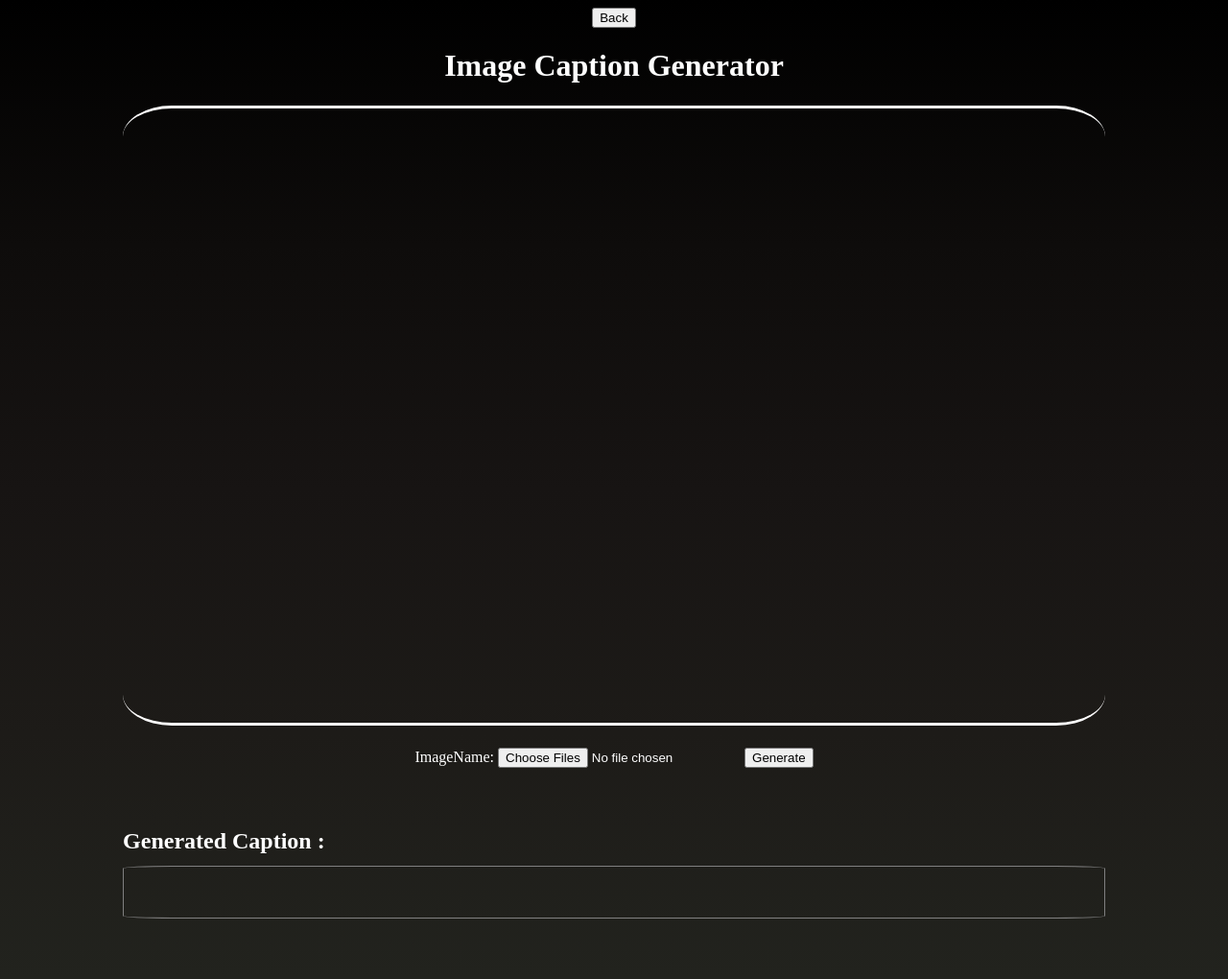
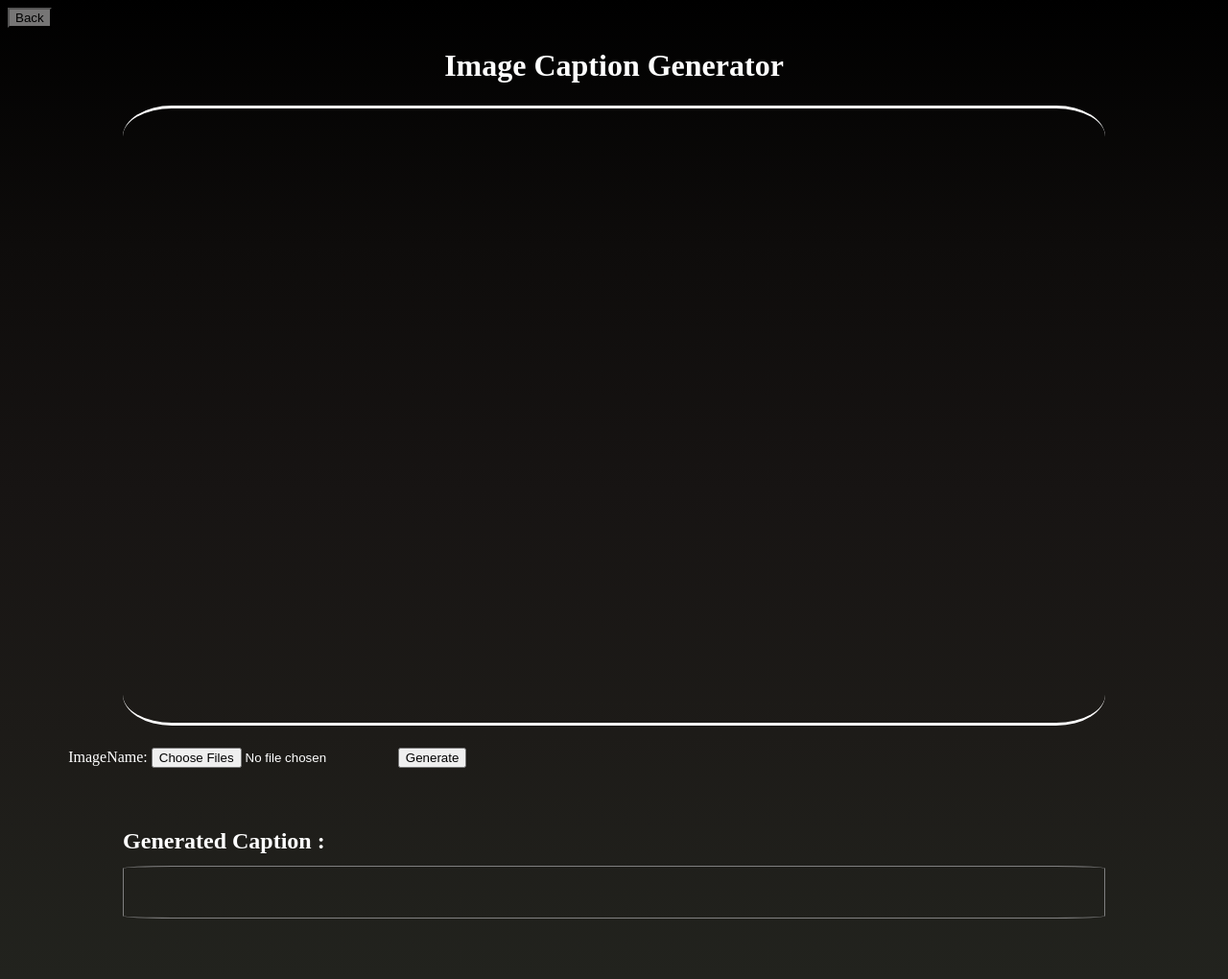
Before and after one commit to Kunal-Shaw-097/MyPortfolio, a Django app: page /ImgCap/ in a window 1280 px wide. Shown: the whole page at 96% size. Run offline with Django 5.2, Linux system fonts and the light colour scheme; a map, chart or similar area stays blank.

Commit message:
minor frontend changes

```diff
--- a/ProjImgCap/static/css/styles1.css
+++ b/ProjImgCap/static/css/styles1.css
@@ -16,10 +16,6 @@ h2{
 div{
     display: block;
     color: white;
-}
-
-form{
-    text-align: center;
 }
 
 #top{
@@ -56,3 +52,9 @@ form{
     max-height: 540px;
     max-width: 540px;
 }
+
+#back_button{
+    color: black;
+    background-color: rgb(118, 117, 117);
+    text-align: left;
+}
--- a/ProjImgCap/templates/upload.html
+++ b/ProjImgCap/templates/upload.html
@@ -1,16 +1,16 @@
 {% load static %}
 <!DOCTYPE html>
 <html>
-    <form action="{% url 'portfolio:index' %}" method="POST" enctype="multipart/form-data">
-        {% csrf_token %}
-        <button type="submit">Back</button>
-    </form>
     <head>
         <link rel="stylesheet" href="{% static 'css/styles1.css' %}">
         <script src="{% static 'javascript/SimpleImage.js' %}"></script>
         <script src="{% static 'javascript/scp.js' %}"></script>
     </head>
     <body>
+        <form action="{% url 'portfolio:index' %}" method="POST" enctype="multipart/form-data">
+            {% csrf_token %}
+            <button id = "back_button" type="submit">Back</button>
+        </form>
         <h1>Image Caption Generator</h1>
         <div id="top">
             <div id="canvas">
```
